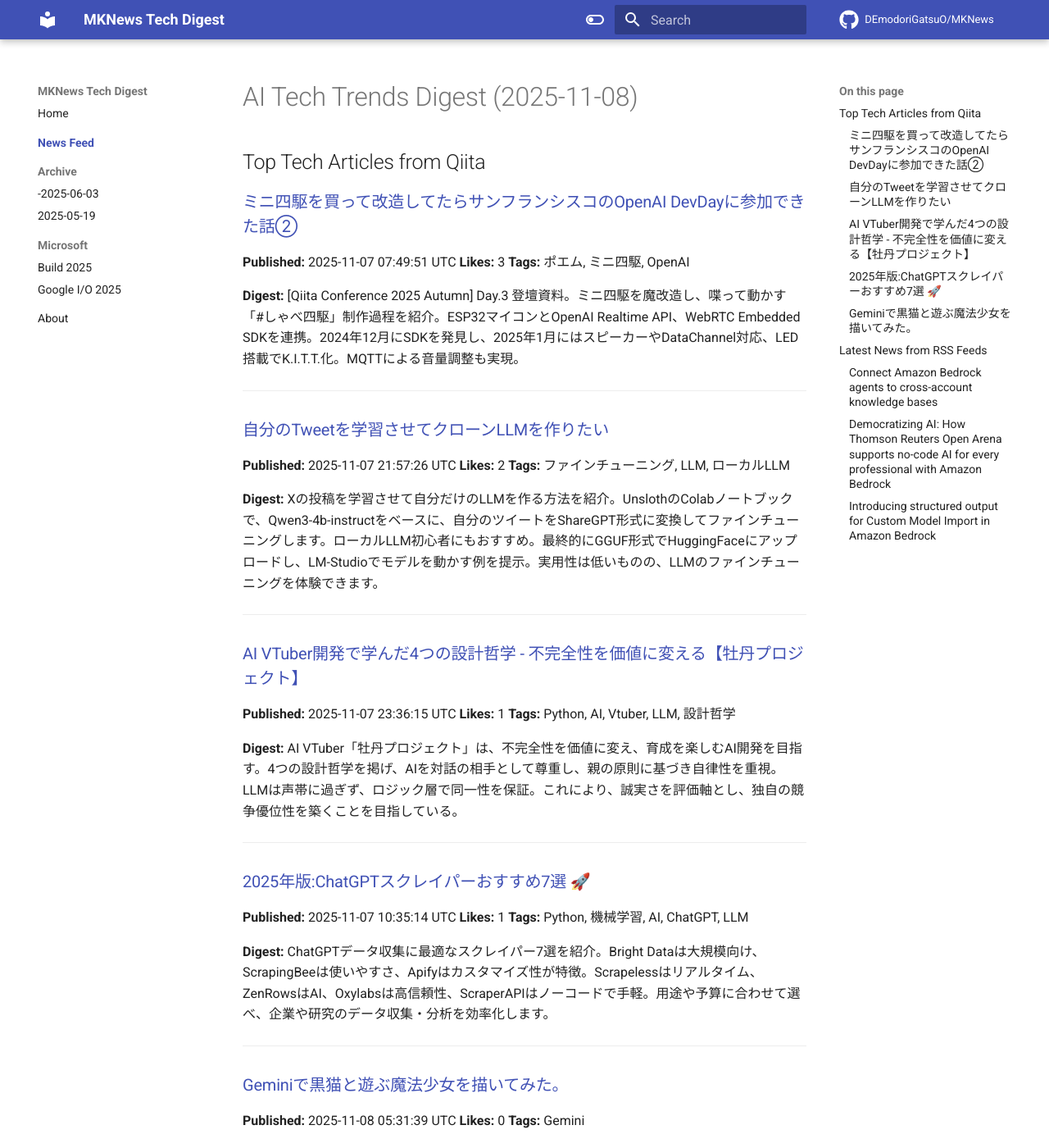
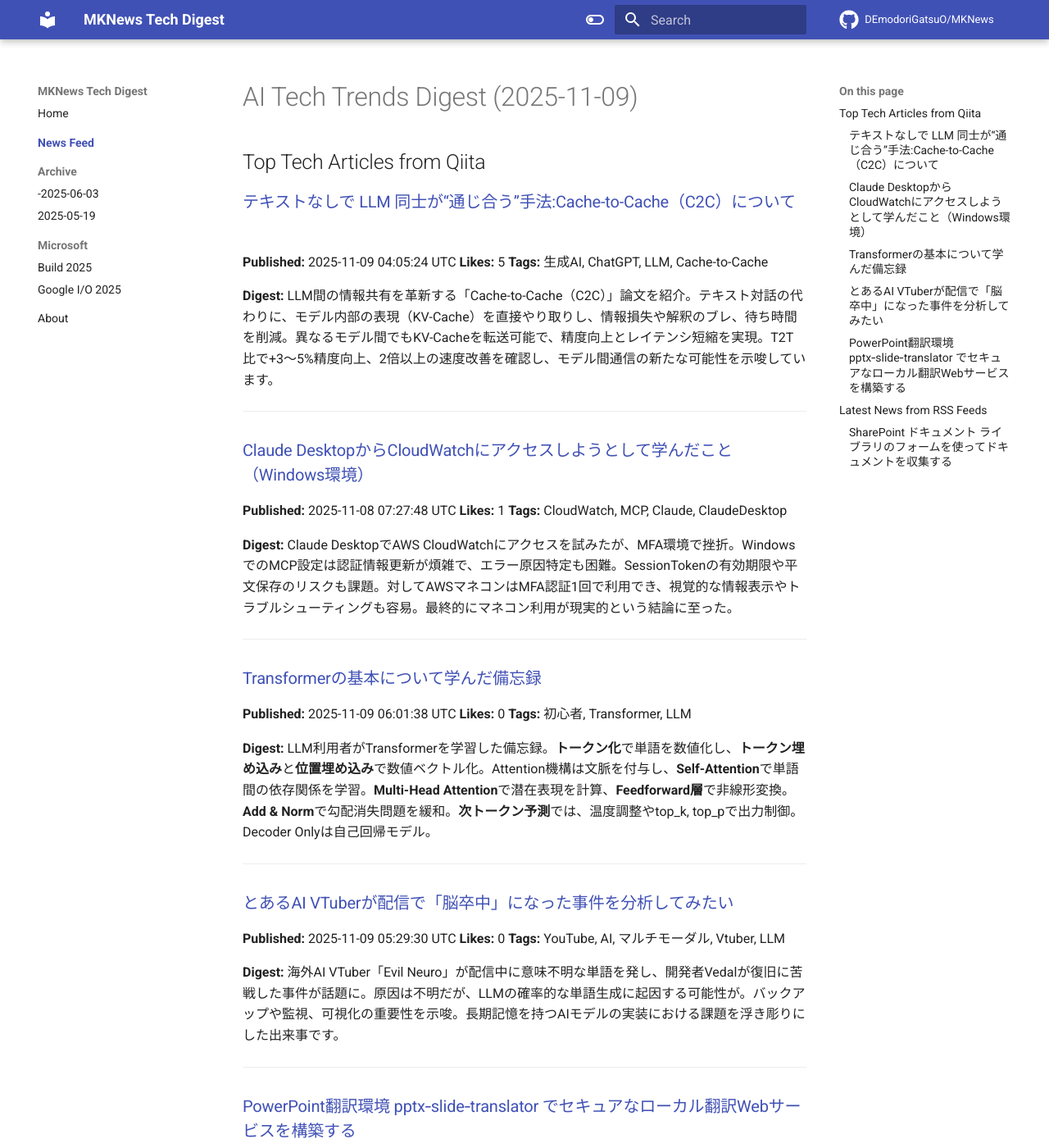
Before and after one commit to DEmodoriGatsuO/MKNews, an MkDocs documentation site: the page built from docs/news/index.md, in a window 1280 px wide and 1400 px high. Shown: the whole window at 82% size. Built offline with MkDocs 1.6.1 and Material for MkDocs 9.7.7, drawn with Linux system fonts in a browser that asks for light colours; comment, search, counter and statistics services are not loaded; some of the changed text lies outside the part shown.

Commit message:
Automated AI Tech Digest - 2025-11-09

```diff
--- a/docs/news/index.md
+++ b/docs/news/index.md
@@ -1,88 +1,68 @@
-# AI Tech Trends Digest (2025-11-08)
+# AI Tech Trends Digest (2025-11-09)
 
 
 ## Top Tech Articles from Qiita
 
 
-### [ミニ四駆を買って改造してたらサンフランシスコのOpenAI DevDayに参加できた話②](https://qiita.com/Null-Sensei/items/f02c7b02ad0fc5d78cfc)
-**Published:** 2025-11-07 07:49:51 UTC
-**Likes:** 3
-**Tags:** ポエム, ミニ四駆, OpenAI
+### [テキストなしで LLM 同士が“通じ合う”手法:Cache-to-Cache（C2C）について](https://qiita.com/xxyc/items/892bb9b401e162c2e270)
+**Published:** 2025-11-09 04:05:24 UTC
+**Likes:** 5
+**Tags:** 生成AI, ChatGPT, LLM, Cache-to-Cache
 
 **Digest:**
-[Qiita Conference 2025 Autumn] Day.3 登壇資料。ミニ四駆を魔改造し、喋って動かす「#しゃべ四駆」制作過程を紹介。ESP32マイコンとOpenAI Realtime API、WebRTC Embedded SDKを連携。2024年12月にSDKを発見し、2025年1月にはスピーカーやDataChannel対応、LED搭載でK.I.T.T.化。MQTTによる音量調整も実現。
+LLM間の情報共有を革新する「Cache-to-Cache（C2C）」論文を紹介。テキスト対話の代わりに、モデル内部の表現（KV-Cache）を直接やり取りし、情報損失や解釈のブレ、待ち時間を削減。異なるモデル間でもKV-Cacheを転送可能で、精度向上とレイテンシ短縮を実現。T2T比で+3〜5%精度向上、2倍以上の速度改善を確認し、モデル間通信の新たな可能性を示唆しています。
 
 ---
 
-### [自分のTweetを学習させてクローンLLMを作りたい](https://qiita.com/kokuren333/items/580448acf62e704c2122)
-**Published:** 2025-11-07 21:57:26 UTC
-**Likes:** 2
-**Tags:** ファインチューニング, LLM, ローカルLLM
+### [Claude DesktopからCloudWatchにアクセスしようとして学んだこと（Windows環境）](https://qiita.com/yojimo/items/2cc2c5daf88c212a23df)
+**Published:** 2025-11-08 07:27:48 UTC
+**Likes:** 1
+**Tags:** CloudWatch, MCP, Claude, ClaudeDesktop
 
 **Digest:**
-Xの投稿を学習させて自分だけのLLMを作る方法を紹介。UnslothのColabノートブックで、Qwen3-4b-instructをベースに、自分のツイートをShareGPT形式に変換してファインチューニングします。ローカルLLM初心者にもおすすめ。最終的にGGUF形式でHuggingFaceにアップロードし、LM-Studioでモデルを動かす例を提示。実用性は低いものの、LLMのファインチューニングを体験できます。
+Claude DesktopでAWS CloudWatchにアクセスを試みたが、MFA環境で挫折。WindowsでのMCP設定は認証情報更新が煩雑で、エラー原因特定も困難。SessionTokenの有効期限や平文保存のリスクも課題。対してAWSマネコンはMFA認証1回で利用でき、視覚的な情報表示やトラブルシューティングも容易。最終的にマネコン利用が現実的という結論に至った。
 
 ---
 
-### [AI VTuber開発で学んだ4つの設計哲学 - 不完全性を価値に変える【牡丹プロジェクト】](https://qiita.com/koshikawa-masato/items/2fb0825b7aadf5056a1c)
-**Published:** 2025-11-07 23:36:15 UTC
-**Likes:** 1
-**Tags:** Python, AI, Vtuber, LLM, 設計哲学
+### [Transformerの基本について学んだ備忘録](https://qiita.com/kawauso24/items/739d6a8f0d5084a58f99)
+**Published:** 2025-11-09 06:01:38 UTC
+**Likes:** 0
+**Tags:** 初心者, Transformer, LLM
 
 **Digest:**
-AI VTuber「牡丹プロジェクト」は、不完全性を価値に変え、育成を楽しむAI開発を目指す。4つの設計哲学を掲げ、AIを対話の相手として尊重し、親の原則に基づき自律性を重視。LLMは声帯に過ぎず、ロジック層で同一性を保証。これにより、誠実さを評価軸とし、独自の競争優位性を築くことを目指している。
+LLM利用者がTransformerを学習した備忘録。**トークン化**で単語を数値化し、**トークン埋め込み**と**位置埋め込み**で数値ベクトル化。Attention機構は文脈を付与し、**Self-Attention**で単語間の依存関係を学習。**Multi-Head Attention**で潜在表現を計算、**Feedforward層**で非線形変換。**Add & Norm**で勾配消失問題を緩和。**次トークン予測**では、温度調整やtop_k, top_pで出力制御。Decoder Onlyは自己回帰モデル。
 
 ---
 
-### [2025年版:ChatGPTスクレイパーおすすめ7選 🚀](https://qiita.com/AInsights/items/0c16c2b294e84188d110)
-**Published:** 2025-11-07 10:35:14 UTC
-**Likes:** 1
-**Tags:** Python, 機械学習, AI, ChatGPT, LLM
+### [とあるAI VTuberが配信で「脳卒中」になった事件を分析してみたい](https://qiita.com/leolui2004/items/77e24dc7ed40379f5bb9)
+**Published:** 2025-11-09 05:29:30 UTC
+**Likes:** 0
+**Tags:** YouTube, AI, マルチモーダル, Vtuber, LLM
 
 **Digest:**
-ChatGPTデータ収集に最適なスクレイパー7選を紹介。Bright Dataは大規模向け、ScrapingBeeは使いやすさ、Apifyはカスタマイズ性が特徴。Scrapelessはリアルタイム、ZenRowsはAI、Oxylabsは高信頼性、ScraperAPIはノーコードで手軽。用途や予算に合わせて選べ、企業や研究のデータ収集・分析を効率化します。
+海外AI VTuber「Evil Neuro」が配信中に意味不明な単語を発し、開発者Vedalが復旧に苦戦した事件が話題に。原因は不明だが、LLMの確率的な単語生成に起因する可能性が。バックアップや監視、可視化の重要性を示唆。長期記憶を持つAIモデルの実装における課題を浮き彫りにした出来事です。
 
 ---
 
-### [Geminiで黒猫と遊ぶ魔法少女を描いてみた。](https://qiita.com/nori-channel/items/ed06edd9c0f5cfdc9779)
-**Published:** 2025-11-08 05:31:39 UTC
+### [PowerPoint翻訳環境 pptx‑slide‑translator でセキュアなローカル翻訳Webサービスを構築する　](https://qiita.com/rairaii/items/a08dc14dc5eef9685508)
+**Published:** 2025-11-09 03:52:33 UTC
 **Likes:** 0
-**Tags:** Gemini
+**Tags:** PowerPoint, 翻訳, OpenAI, ollama, ローカルLLM
 
 **Digest:**
-Geminiで「黒猫と遊ぶ魔法少女」を描いた結果を報告。シンプルなプロンプト「黒猫と遊ぶ魔法少女を描いてください」で、可愛らしいイラストが生成されました。画像とともにその結果を公開し、今後の活用に期待を寄せているという内容です。
+PowerPointファイルを安全に翻訳するツール「pptx-slide-translator」を解説。GitHubで公開され、コマンドラインツールとWebサービスを提供。OpenAI API、ローカルLLMに対応し、PPTX内のテキストを一括翻訳可能。WebサービスはDockerで構築し、Grafanaでメトリクスを可視化。セキュリティ対策として、認証やSSL対応を推奨。
 
 ---
 
 ## Latest News from RSS Feeds
 
 
-### [Connect Amazon Bedrock agents to cross-account knowledge bases](https://aws.amazon.com/blogs/machine-learning/connect-amazon-bedrock-agents-to-cross-account-knowledge-bases/)
-**Source:** AWS ML Blog
-**Published:** 2025-11-07 23:14:33 UTC
-**Tags:** Amazon Bedrock, Amazon Bedrock AgentCore, Amazon Bedrock Data Automation, Amazon Bedrock Knowledge Bases, Amazon Bedrock Prompt Flows, Amazon Bedrock Prompt Management, Amazon Redshift, Technical How-to
+### [SharePoint ドキュメント ライブラリのフォームを使ってドキュメントを収集する](https://shanqiai.lekumo.biz/sharepoint_technical_note/2025/11/sharepoint-259c.html)
+**Source:** SharePoint Technical Notes
+**Published:** 2025-11-08 13:33:22 UTC
+**Tags:** Microsoft 365 - SharePoint
 
 **Digest:**
-Amazon Bedrockエージェントを異なるAWSアカウントのAmazon Redshiftにある知識ベースに接続する手順を解説。AWS Lambdaを仲介役とし、IAMロールとポリシーで安全なクロスアカウントアクセスを実現。エージェントアカウントと知識ベースアカウントで必要な設定を行い、CloudFormationでエージェントをデプロイ。自然言語での質問応答テストとリソースのクリーンアップ方法も説明。
+SharePointドキュメントライブラリは、リストと同様にフォーム機能を備え、**Power Apps** でのカスタマイズが可能になりました。これにより、**フォームのカスタマイズ**、**条件付き表示**、**データ検証**などが実現し、ユーザーインターフェースを向上させ、**データ入力**の効率化が期待できます。
 
 ---
-
-### [Democratizing AI: How Thomson Reuters Open Arena supports no-code AI for every professional with Amazon Bedrock](https://aws.amazon.com/blogs/machine-learning/democratizing-ai-how-thomson-reuters-open-arena-supports-no-code-ai-for-every-professional-with-amazon-bedrock/)
-**Source:** AWS ML Blog
-**Published:** 2025-11-07 21:51:22 UTC
-**Tags:** Amazon Bedrock, Amazon Machine Learning, Artificial Intelligence, Customer Solutions, Generative AI, AI/ML, AWS Customer
-
-**Digest:**
-トムソン・ロイターが、AWSのBedrockとその他サービスを活用し、非技術者向けノーコードAIプラットフォーム「Open Arena」を開発。70%の社員が利用し、月間1万9千ユーザーが利用。Amazon Bedrock FlowsでAIワークフローを構築、セキュリティとガバナンスを重視した設計。Open Arenaは、AIの民主化を促進し、企業全体の業務効率化に貢献しています。
-
----
-
-### [Introducing structured output for Custom Model Import in Amazon Bedrock](https://aws.amazon.com/blogs/machine-learning/introducing-structured-output-for-custom-model-import-in-amazon-bedrock/)
-**Source:** AWS ML Blog
-**Published:** 2025-11-07 18:53:55 UTC
-**Tags:** Amazon Bedrock, Generative AI
-
-**Digest:**
-Amazon Bedrock の Custom Model Import で、JSONスキーマに準拠した構造化出力を実現。モデルの出力をリアルタイムで制約し、API連携やデータベースへの統合を容易にします。トークン使用量の削減、プロンプトインジェクションからの保護、安全な出力の生成も可能に。Pydanticモデルでスキーマを定義し、API呼び出しで実装。
-
----
```
